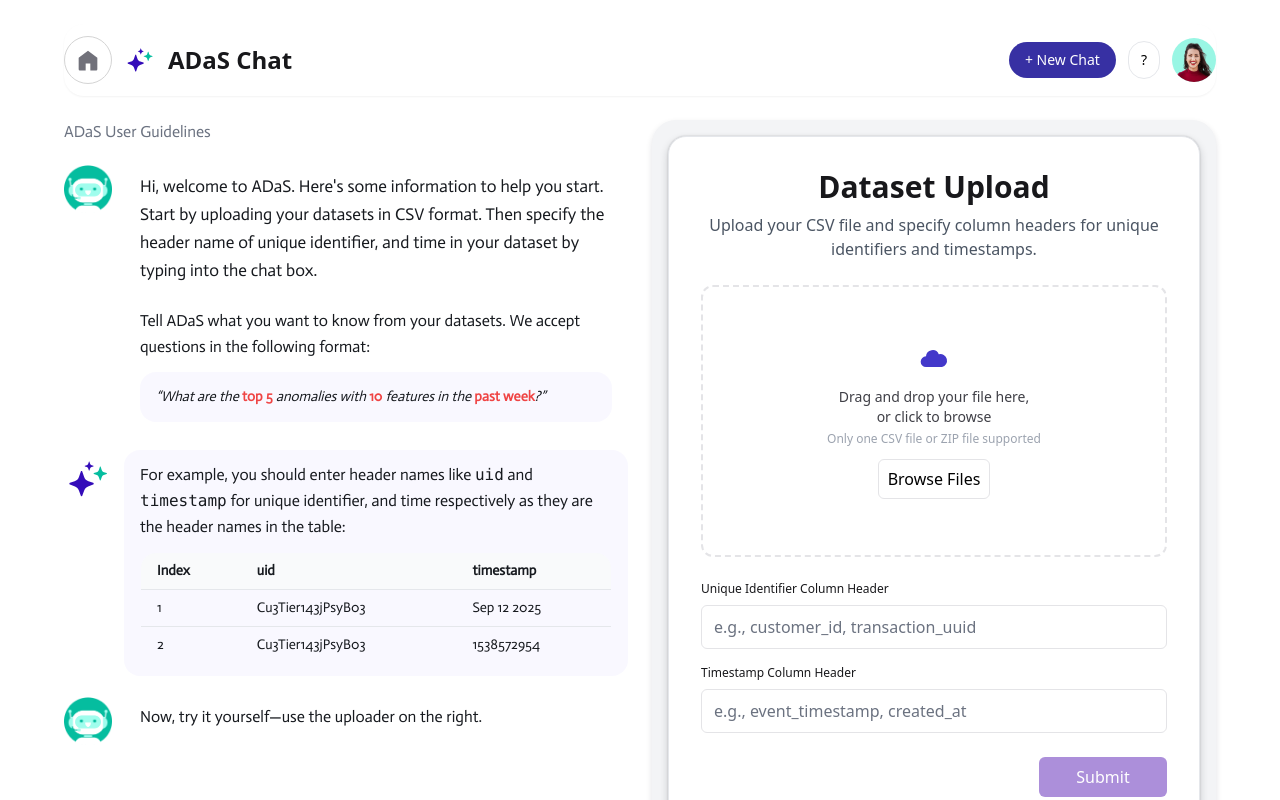
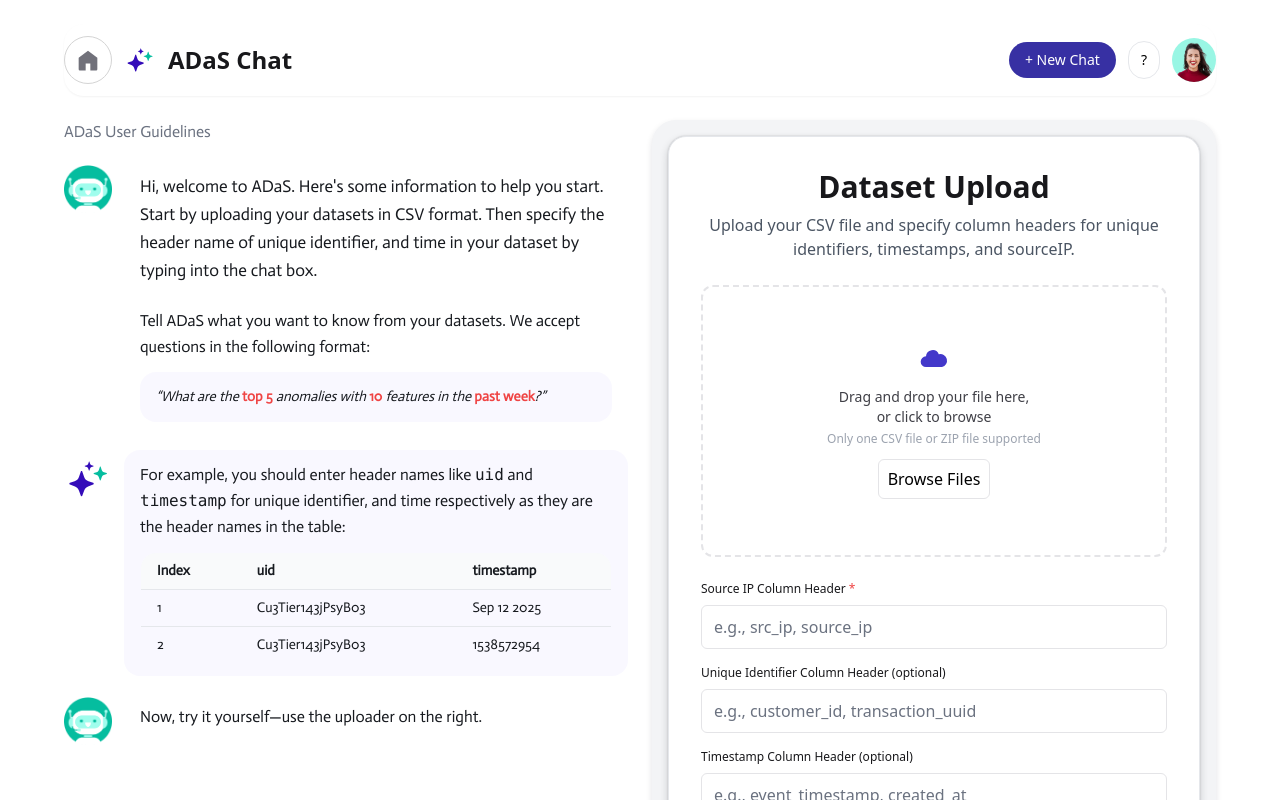
Before and after one commit to simonegreen/adas_capstone_2025, a Next.js app in the folder frontend/: page / in a window 1280 px wide. Shown: the top 800 px of the page. Built offline with nearby package versions, Linux system fonts and the light colour scheme.

Commit message:
feat(upload-form): enforce sceIPHeader as required and make uid/ts optional

```diff
--- a/frontend/app/api/upload/route.ts
+++ b/frontend/app/api/upload/route.ts
@@ -17,6 +17,10 @@ export async function POST(req: Request) {
   try {
     const form = await req.formData();
     const file = form.get("file") as File | null;
+    const uidHeader = (form.get("uidHeader") as string | null) || "";
+    const tsHeader = (form.get("tsHeader") as string | null) || "";
+    const sceIPHeader = (form.get("sceIPHeader") as string | null) || "";
+
 
     if (!file) {
       return NextResponse.json(
@@ -24,9 +28,16 @@ export async function POST(req: Request) {
         { status: 400 }
       );
     }
+    // Ensure sceIPHeader is provided
+    if (!sceIPHeader.trim()) {
+      return NextResponse.json(
+        { ok: false, message: "No file received." },
+        { status: 400 }
+      );
+    }
 
     // Optional: size guard (FastAPI will also enforce its own limits)
-    // e.g., block > 200MB
+    // e.g., block > 5GB
     const MAX_BYTES = 5 * 1024 * 1024 * 1024;
     if (typeof (file as any).size === "number" && (file as any).size > MAX_BYTES) {
       return NextResponse.json(
@@ -44,15 +55,9 @@ export async function POST(req: Request) {
       (file as any).name || "upload.csv"; // name isn't always present in edge cases
     const blob = new Blob([arrayBuf], { type: file.type || "text/csv" });
     backendForm.append("file", blob, filename);
-
-    // If later your backend accepts headers like uidHeader/tsHeader/sceIPHeader, you can send them:
-    // const uidHeader = String(form.get("uidHeader") ?? "");
-    // const tsHeader  = String(form.get("tsHeader") ?? "");
-    // const sceIPHeader  = String(form.get("sceIPHeader") ?? "");
-
-    // backendForm.append("uidHeader", uidHeader);
-    // backendForm.append("tsHeader", tsHeader);
-    // backendForm.append("sceIPHeader", sceIPHeader);
+    backendForm.append("uidHeader", uidHeader);
+    backendForm.append("tsHeader", tsHeader);
+    backendForm.append("sceIPHeader", sceIPHeader);
 
 
     const resp = await fetch(`${API_BASE_URL}/add_data/`, {
@@ -60,7 +65,7 @@ export async function POST(req: Request) {
       body: backendForm, // DO NOT set content-type manually; fetch will set multipart boundary.
     });
 
-    // Pass through FastAPI's response cleanly
+    // Parse the backend response as JSON.
     const data = await resp.json().catch(() => ({}));
 
     if (!resp.ok) {
--- a/frontend/app/page.tsx
+++ b/frontend/app/page.tsx
@@ -4,11 +4,11 @@ import TopBanner from "@/components/layout/TopBanner";
 import GuidelinesPanel from "@/components/chat/GuidelinesPanel";
 import UploadCard from "@/components/upload/UploadCard";
 
-import { useRouter } from 'next/navigation';
+// import { useRouter } from 'next/navigation';
 
 
 export default function Page() {
-  const router = useRouter();
+  // const router = useRouter();
 
   return (
     <main className="min-h-screen bg-white p-6">
@@ -20,7 +20,7 @@ export default function Page() {
           <GuidelinesPanel />
           <UploadCard />
         </div>
-              <button onClick={() => router.push('/chat')}>Go To Chat Page</button>
+              {/* <button onClick={() => router.push('/chat')}>Go To Chat Page</button> */}
       </div>
     </main>
   );
--- a/frontend/components/upload/UploadCard.tsx
+++ b/frontend/components/upload/UploadCard.tsx
@@ -11,6 +11,7 @@ export default function UploadCard() {
   const [file, setFile] = useState<File | null>(null);
   const [uidHeader, setUidHeader] = useState("");
   const [tsHeader, setTsHeader] = useState("");
+  const [sceIPHeader, setSceIPHeader] = useState("");
   const [loading, setLoading] = useState(false);
   const [serverMsg, setServerMsg] = useState<string | null>(null);
 
@@ -18,12 +19,15 @@ export default function UploadCard() {
     e.preventDefault();
     setServerMsg(null);
     if (!file) return setServerMsg("Please select a CSV or ZIP file first.");
+    if (!sceIPHeader.trim()) return setServerMsg("Please provide the Source IP header (required).");
     setLoading(true);
     try {
       const fd = new FormData();
       fd.append("file", file);
       fd.append("uidHeader", uidHeader);
       fd.append("tsHeader", tsHeader);
+      fd.append("sceIPHeader", sceIPHeader);
+
       const r = await fetch("/api/upload", { method: "POST", body: fd });
       const data = (await r.json()) as UploadResponse;
       setServerMsg(
@@ -31,9 +35,9 @@ export default function UploadCard() {
       );
 
       // 👇 if upload succeeded, go to the chat page
-      // if (data.ok) {
-      //   router.push("/chat");
-      // }
+      if (data.ok) {
+        router.push("/chat");
+      }
     } catch {
       setServerMsg("❌ Upload failed. Please try again.");
     } finally {
@@ -48,7 +52,7 @@ export default function UploadCard() {
       <div className="rounded-[18px] bg-white p-8 border border-gray-200 shadow-[0_4px_9px_rgba(23,26,31,0.19),0_0_2px_rgba(23,26,31,0.20)]">
         <h2 className="text-center text-3xl font-bold text-zinc-900">Dataset Upload</h2>
         <p className="mt-2 text-center text-gray-600">
-          Upload your CSV file and specify column headers for unique identifiers and timestamps.
+          Upload your CSV file and specify column headers for unique identifiers, timestamps, and sourceIP.
         </p>
 
         <form onSubmit={handleSubmit} className="mt-6">
@@ -59,8 +63,18 @@ export default function UploadCard() {
           </div>
 
           <div className="mt-6 space-y-4">
+              <div>
+                <label className="block text-xs text-zinc-900 mb-2">Source IP Column Header <span className="text-red-500">*</span></label>
+                <input
+                  className="w-full h-11 px-3 rounded-md border border-zinc-200 focus:outline-none focus:ring-2 focus:ring-violet-300"
+                  placeholder="e.g., src_ip, source_ip"
+                  value={sceIPHeader}
+                  onChange={(e) => setSceIPHeader(e.target.value)}
+                  required
+                />
+            </div>
             <div>
-              <label className="block text-xs text-zinc-900 mb-2">Unique Identifier Column Header</label>
+              <label className="block text-xs text-zinc-900 mb-2">Unique Identifier Column Header (optional)</label>
               <input
                 className="w-full h-11 px-3 rounded-md border border-zinc-200 focus:outline-none focus:ring-2 focus:ring-violet-300"
                 placeholder="e.g., customer_id, transaction_uuid"
@@ -69,7 +83,7 @@ export default function UploadCard() {
               />
             </div>
             <div>
-              <label className="block text-xs text-zinc-900 mb-2">Timestamp Column Header</label>
+              <label className="block text-xs text-zinc-900 mb-2">Timestamp Column Header (optional)</label>
               <input
                 className="w-full h-11 px-3 rounded-md border border-zinc-200 focus:outline-none focus:ring-2 focus:ring-violet-300"
                 placeholder="e.g., event_timestamp, created_at"
@@ -77,12 +91,13 @@ export default function UploadCard() {
                 onChange={(e) => setTsHeader(e.target.value)}
               />
             </div>
+
           </div>
 
           <div className="mt-6 flex justify-end">
             <button
               type="submit"
-              disabled={loading || !file}
+              disabled={loading || !file || !sceIPHeader.trim()}
               className="min-w-[128px] h-10 px-4 rounded-md bg-[#5B21B6] text-white text-base disabled:opacity-50"
             >
               {loading ? "Uploading…" : "Submit"}
```
